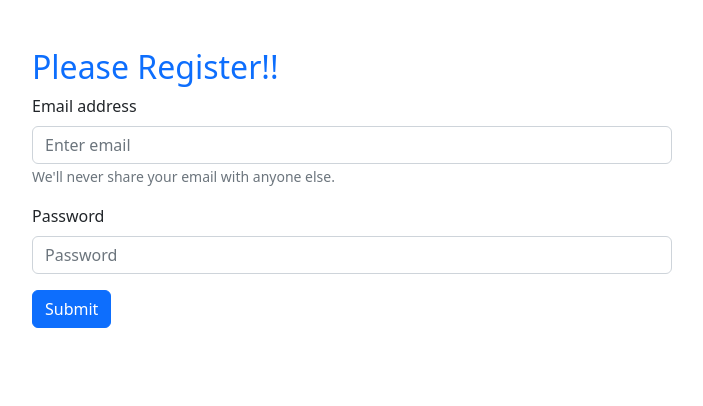
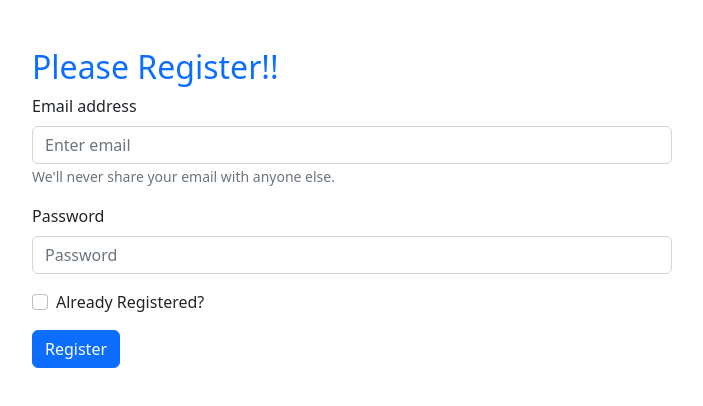
Before and after one commit to Habibur96/email-password-auth, a React (Create React App) app: page / in a window 1280 px wide. Shown: the top 406 px of the page, without its empty margins (288-991 px from the left). Built offline with nearby package versions, Linux system fonts and the light colour scheme.

Commit message:
implement sign in with email password

```diff
--- a/src/App.js
+++ b/src/App.js
@@ -1,7 +1,7 @@
 
 import './App.css';
 import app from './firebase.init';
-import { createUserWithEmailAndPassword, getAuth } from 'firebase/auth'
+import { createUserWithEmailAndPassword, getAuth, signInWithEmailAndPassword } from 'firebase/auth'
 import 'bootstrap/dist/css/bootstrap.min.css';
 import Form from 'react-bootstrap/Form'
 import Button from 'react-bootstrap/Button';
@@ -15,6 +15,7 @@
   const [email, setEmail] = useState('');
   const [password, setPassword] = useState('');
   const [validated, setValidated] = useState(false);
+  const [registered, setRegistered] = useState(false);
   const [error, setError] = useState('');
 
   const handleEmailBlur = event => {
@@ -24,6 +25,10 @@
   const handlePasswordBlur = event => {
     setPassword(event.target.value);
 
+  }
+
+  const handleRegisteredChange = event => {
+    setRegistered(event.target.checked);
   }
 
   const handleFormSubmit = event => {
@@ -42,6 +47,18 @@
     setValidated(true);
     setError('');
 
+    if (registered) {
+      signInWithEmailAndPassword(auth, email, password)
+        .then(result => {
+          const user = result.user;
+          console.log(user);
+        })
+        .catch(error => {
+          console.log(error);
+          setError(error.message);
+        })
+    }
+    else {
       createUserWithEmailAndPassword(auth, email, password)
         .then(result => {
           const user = result.user;
@@ -49,7 +66,10 @@
         })
         .catch(error => {
           console.error(error);
+          setError(error.message);
         })
+
+    }
 
 
     console.log('form submitted', email, password)
@@ -57,7 +77,7 @@
   return (
     <div >
       <div className="registration w-50 mx-auto mt-5">
-        <h2 className='text-primary'>Please Register!!</h2>
+        <h2 className='text-primary'>Please {registered ? 'Login' : 'Register'}!!</h2>
         <Form noValidate validated={validated} onSubmit={handleFormSubmit}>
           <Form.Group className="mb-3" controlId="formBasicEmail">
             <Form.Label>Email address</Form.Label>
@@ -79,9 +99,15 @@
             </Form.Control.Feedback>
           </Form.Group>
 
+          <Form.Group className='mb-3' controlId="formBasicCheckbox">
+
+            <Form.Check onChange={handleRegisteredChange} type='checkbox' label="Already Registered?" />
+          </Form.Group>
+
+
           <p className='text-danger'>{error}</p>
           <Button variant="primary" type="submit">
-            Submit
+            {registered ? 'Login' : 'Register'}
           </Button>
         </Form>
       </div>
```
Lines whose indentation alone changed are shown as unchanged.
